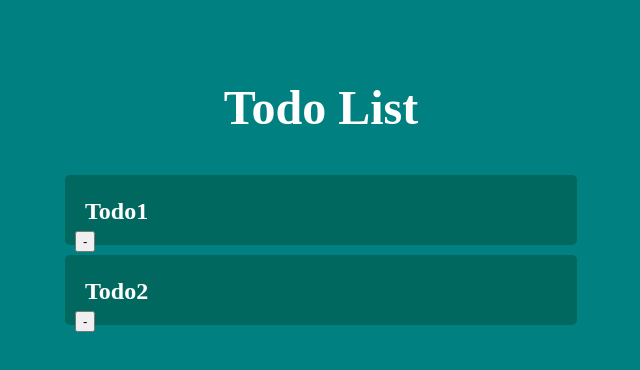
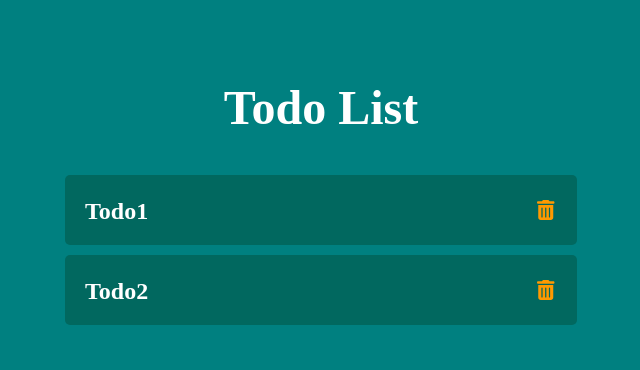
Before and after one commit to ryota-okonogi/react-output-second, a React (Vite) app: page / in a window 1280 px wide. Shown: the top 370 px of the page, without its empty margins (319-959 px from the left). Built offline with nearby package versions, Linux system fonts and the light colour scheme.

Commit message:
update: ボタンをアイコンに変更

```diff
--- a/package.json
+++ b/package.json
@@ -9,6 +9,9 @@
     "preview": "vite preview"
   },
   "dependencies": {
+    "@fortawesome/fontawesome-svg-core": "^6.4.0",
+    "@fortawesome/free-solid-svg-icons": "^6.4.0",
+    "@fortawesome/react-fontawesome": "^0.2.0",
     "react": "^18.2.0",
     "react-dom": "^18.2.0"
   },
--- a/src/components/organisms/TodoList/index.jsx
+++ b/src/components/organisms/TodoList/index.jsx
@@ -1,3 +1,5 @@
+import { faTrashAlt } from "@fortawesome/free-solid-svg-icons";
+import { FontAwesomeIcon } from "@fortawesome/react-fontawesome";
 import styles from "./styles.module.css";
 
 export const TodoList = (props) => {
@@ -15,7 +17,13 @@ export const TodoList = (props) => {
       {todoList.map((todo) => (
         <li key={todo.id} className={styles.todo}>
           <span className={styles.task}>{todo.title}</span>
-          <button onClick={() => handleDeleteTodo(todo.id, todo.title)}>-</button>
+          <div className={styles.far}>
+            <FontAwesomeIcon
+              icon={faTrashAlt}
+              size="lg"
+              onClick={() => handleDeleteTodo(todo.id, todo.title)}
+            />
+          </div>
         </li>
       ))}
     </ul>
--- a/src/components/organisms/TodoList/styles.module.css
+++ b/src/components/organisms/TodoList/styles.module.css
@@ -23,3 +23,12 @@
   font-family: "Times New Roman", Times, serif;
   color: #fff;
 }
+
+.far {
+  cursor: pointer;
+  position: absolute;
+  top: 24px;
+  right: 10px;
+  width: 30px;
+  color: #ff9900;
+}
```
Also changed, not shown: 1 other file (tests, documents, lock files or other folders).
